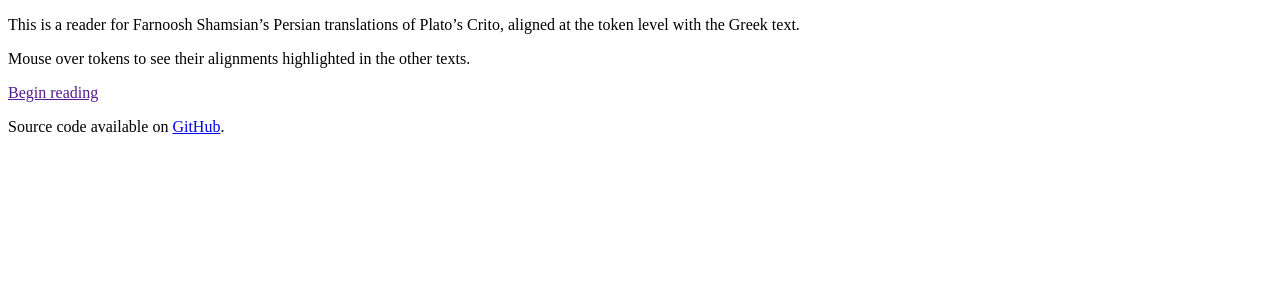
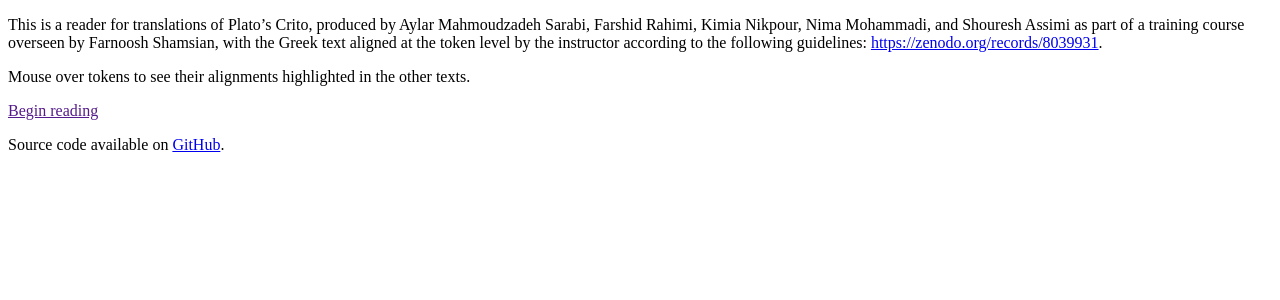
Before and after one commit to jtauber/persian-crito-alignment, a Python web app: template templates/home.html in a window 1280 px wide. Shown: the part 116-416 px from the top of the page. Run offline with Jinja, Linux system fonts and the light colour scheme; the template is opened without the code that fills it, so the values that code supplies are empty.

Commit message:
updated homepage

```diff
--- a/output/index.html
+++ b/output/index.html
@@ -25,7 +25,7 @@
 
   <main>
     <section class="home">
-      <p>This is a reader for Farnoosh Shamsian’s Persian translations of Plato’s Crito, aligned at the token level with the Greek text.</p>
+      <p>This is a reader for translations of Plato’s Crito, produced by Aylar Mahmoudzadeh Sarabi, Farshid Rahimi, Kimia Nikpour, Nima Mohammadi, and Shouresh Assimi as part of a training course overseen by Farnoosh Shamsian, with the Greek text aligned at the token level by the instructor according to the following guidelines: <a href="https://zenodo.org/records/8039931">https://zenodo.org/records/8039931</a>.</p>
       <p>Mouse over tokens to see their alignments highlighted in the other texts.</p>
       <p><a class="button" href="/persian-crito-alignment/001.html">Begin reading</a></p>
       <p>Source code available on <a href="https://github.com/jtauber/persian-crito-alignment">GitHub</a>.</p>
--- a/templates/home.html
+++ b/templates/home.html
@@ -19,7 +19,7 @@
 
   <main>
     <section class="home">
-      <p>This is a reader for Farnoosh Shamsian’s Persian translations of Plato’s Crito, aligned at the token level with the Greek text.</p>
+      <p>This is a reader for translations of Plato’s Crito, produced by Aylar Mahmoudzadeh Sarabi, Farshid Rahimi, Kimia Nikpour, Nima Mohammadi, and Shouresh Assimi as part of a training course overseen by Farnoosh Shamsian, with the Greek text aligned at the token level by the instructor according to the following guidelines: <a href="https://zenodo.org/records/8039931">https://zenodo.org/records/8039931</a>.</p>
       <p>Mouse over tokens to see their alignments highlighted in the other texts.</p>
       <p><a class="button" href="{{ calc_url('001.html') }}">Begin reading</a></p>
       <p>Source code available on <a href="https://github.com/jtauber/persian-crito-alignment">GitHub</a>.</p>
```
